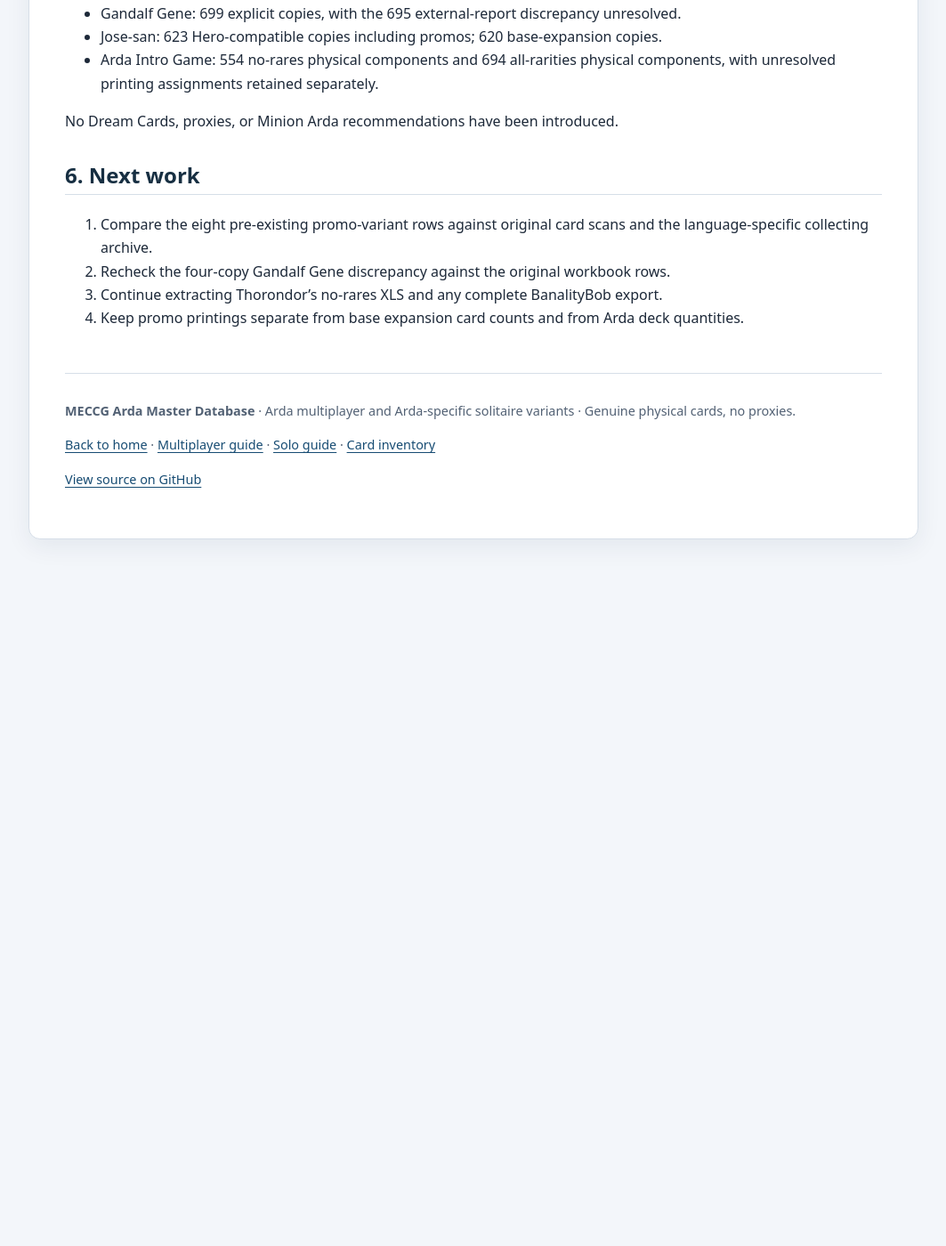
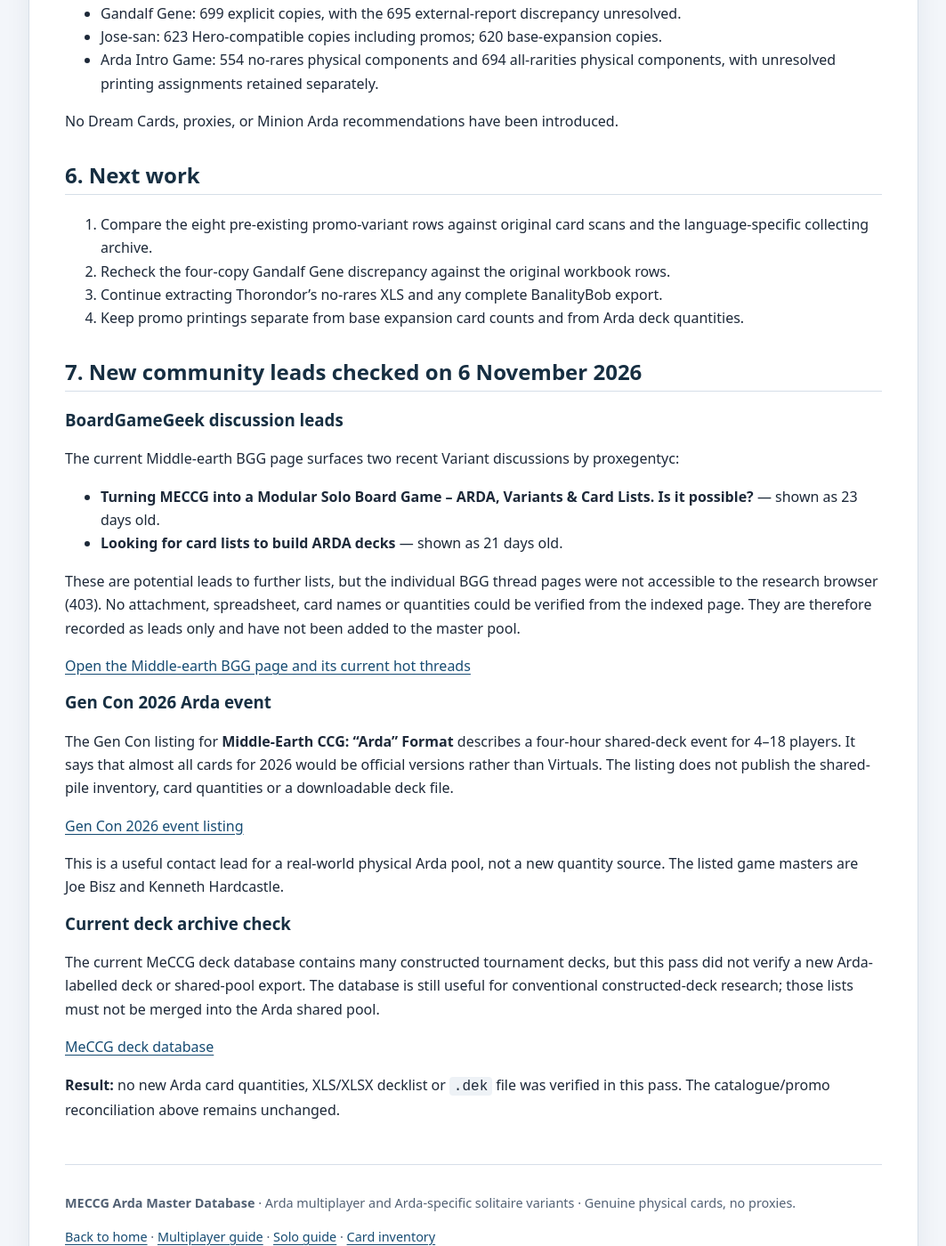
Before and after one commit to JamSpot/meccg-arda-master-database, a Jekyll site: the page built from docs/research-watch-2026-11-06.md, in a window 1280 px wide and 1400 px high, scrolled down 3873 px. Shown: the whole window at 89% size, without its empty margins (108-1171 px from the left). Built offline with Jekyll 4.4.1, drawn with Linux system fonts in a browser that asks for light colours; before the commit the page ends 4503 px from its top, so only the background shows below that.

Commit message:
Record new Arda community leads and event source

```diff
--- a/docs/research-watch-2026-11-06.md
+++ b/docs/research-watch-2026-11-06.md
@@ -118,3 +118,33 @@ No Dream Cards, proxies, or Minion Arda recommendations have been introduced.
 2. Recheck the four-copy Gandalf Gene discrepancy against the original workbook rows.
 3. Continue extracting Thorondor's no-rares XLS and any complete BanalityBob export.
 4. Keep promo printings separate from base expansion card counts and from Arda deck quantities.
+
+
+## 7. New community leads checked on 6 November 2026
+
+### BoardGameGeek discussion leads
+
+The current Middle-earth BGG page surfaces two recent Variant discussions by proxegentyc:
+
+- **Turning MECCG into a Modular Solo Board Game – ARDA, Variants & Card Lists. Is it possible?** — shown as 23 days old.
+- **Looking for card lists to build ARDA decks** — shown as 21 days old.
+
+These are potential leads to further lists, but the individual BGG thread pages were not accessible to the research browser (403). No attachment, spreadsheet, card names or quantities could be verified from the indexed page. They are therefore recorded as leads only and have not been added to the master pool.
+
+[Open the Middle-earth BGG page and its current hot threads](https://boardgamegeek.com/boardgame/1915)
+
+### Gen Con 2026 Arda event
+
+The Gen Con listing for **Middle-Earth CCG: “Arda” Format** describes a four-hour shared-deck event for 4–18 players. It says that almost all cards for 2026 would be official versions rather than Virtuals. The listing does not publish the shared-pile inventory, card quantities or a downloadable deck file.
+
+[Gen Con 2026 event listing](https://www.gencon.com/events/303679)
+
+This is a useful contact lead for a real-world physical Arda pool, not a new quantity source. The listed game masters are Joe Bisz and Kenneth Hardcastle.
+
+### Current deck archive check
+
+The current MeCCG deck database contains many constructed tournament decks, but this pass did not verify a new Arda-labelled deck or shared-pool export. The database is still useful for conventional constructed-deck research; those lists must not be merged into the Arda shared pool.
+
+[MeCCG deck database](https://meccg.com/decks/)
+
+**Result:** no new Arda card quantities, XLS/XLSX decklist or `.dek` file was verified in this pass. The catalogue/promo reconciliation above remains unchanged.
```
